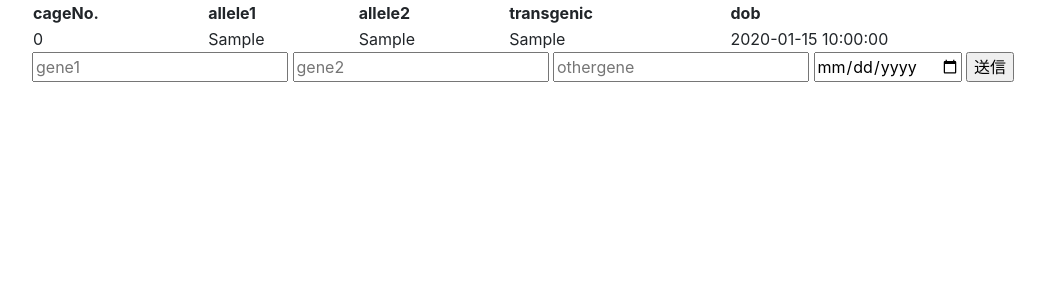
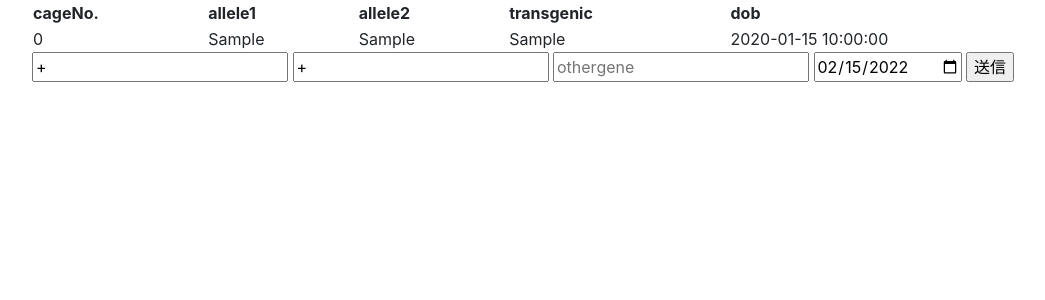
Before and after one commit to startaiyo/mouse_breeder, a Flask app: page / in a window 1280 px wide. Shown: the part 56-356 px from the top of the page, without its empty margins (53-1098 px from the left). Run offline with Flask 2, Linux system fonts and the light colour scheme; tables that the repository leaves empty hold one stand-in row (values such as "Sample post"); some libraries are stand-ins or nearby versions.

Commit message:
デフォルトバリューの設定

```diff
--- a/app/src/views.py
+++ b/app/src/views.py
@@ -2,12 +2,13 @@ from flask import render_template, request, redirect
 from models.models import Mouse
 from app import app
 from database import db
-import sys
+import sys, datetime
 
 @app.route('/')
 def index():
     mice = Mouse.query.all()
-    return render_template('top.html',mice=mice)
+    today = datetime.date.today()
+    return render_template('top.html',mice=mice, today=today)
 
 @app.route('/create', methods = ["POST"])
 def create():
@@ -20,7 +21,6 @@ def create():
                 othergene = request.form.get("othergene"),
                 dob = request.form.get("dob")
             )
-            print(db.session, flush=True)
             db.session.add(mouse)
             db.session.commit()
         except Exception as e:
--- a/app/templates/top.html
+++ b/app/templates/top.html
@@ -20,10 +20,10 @@
 {% endfor %}
 </table>
 <form method="POST" action="/create" style="display: inline">
-    <input type="text" name = "gene1" placeholder="gene1">
-    <input type="text" name = "gene2" placeholder="gene2">
+    <input type="text" name = "gene1" placeholder="gene1" value = "+">
+    <input type="text" name = "gene2" placeholder="gene2" value = "+">
     <input type="text" name = "othergene" placeholder="othergene">
-    <input type="date" name = "dob" placeholder="dob">
+    <input type="date" name = "dob" placeholder="dob" value = {{ today }}>
     <input type="submit" value="送信">
 </form>
 {% endblock %}
```
